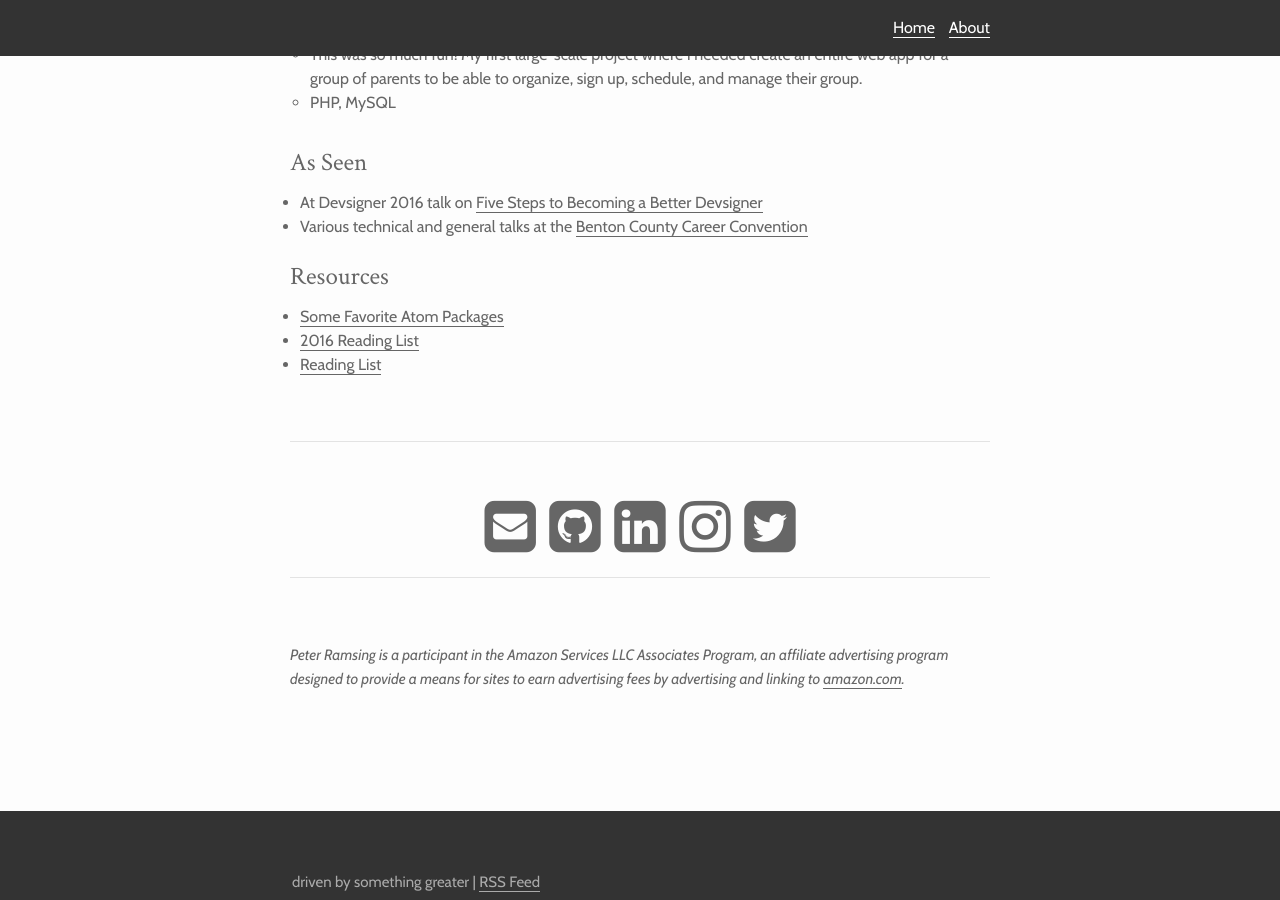
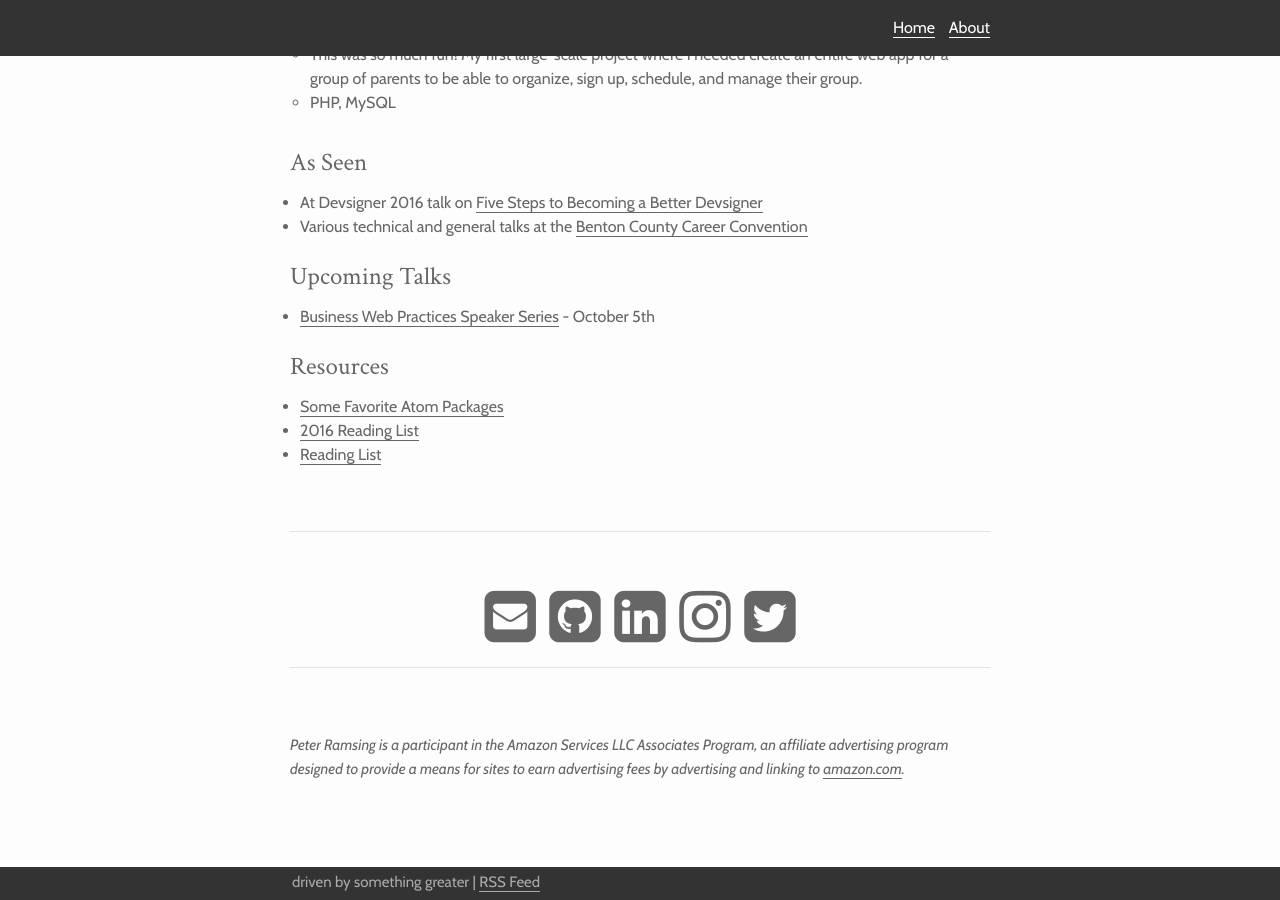
Before and after one commit to peterramsing/personal-site, a Jekyll site: the page built from about.md, in a window 1280 px wide and 900 px high, scrolled down 847 px. Built offline with Jekyll 4.4.1, drawn with Linux system fonts in a browser that asks for light colours; nearby versions of some CDN libraries.

Commit message:
Adds upcoming talk

```diff
--- a/about.md
+++ b/about.md
@@ -40,6 +40,9 @@
 * At Devsigner 2016 talk on [Five Steps to Becoming a Better Devsigner](/devsigner2016)
 * Various technical and general talks at the [Benton County Career Convention](http://www.bchscc.org/)
 
+## Upcoming Talks
+* [Business Web Practices Speaker Series](https://bruceelgort.com/fall-2016-business-web-practices-speaker-series/) - October 5th
+
 ## Resources
 * [Some Favorite Atom Packages](https://gist.github.com/peterramsing/37fb6c981f89b59ac840c9a675b06fb0)
 * [2016 Reading List](https://github.com/peterramsing/planning-goals/blob/master/reading/2016-articles.md)
```
